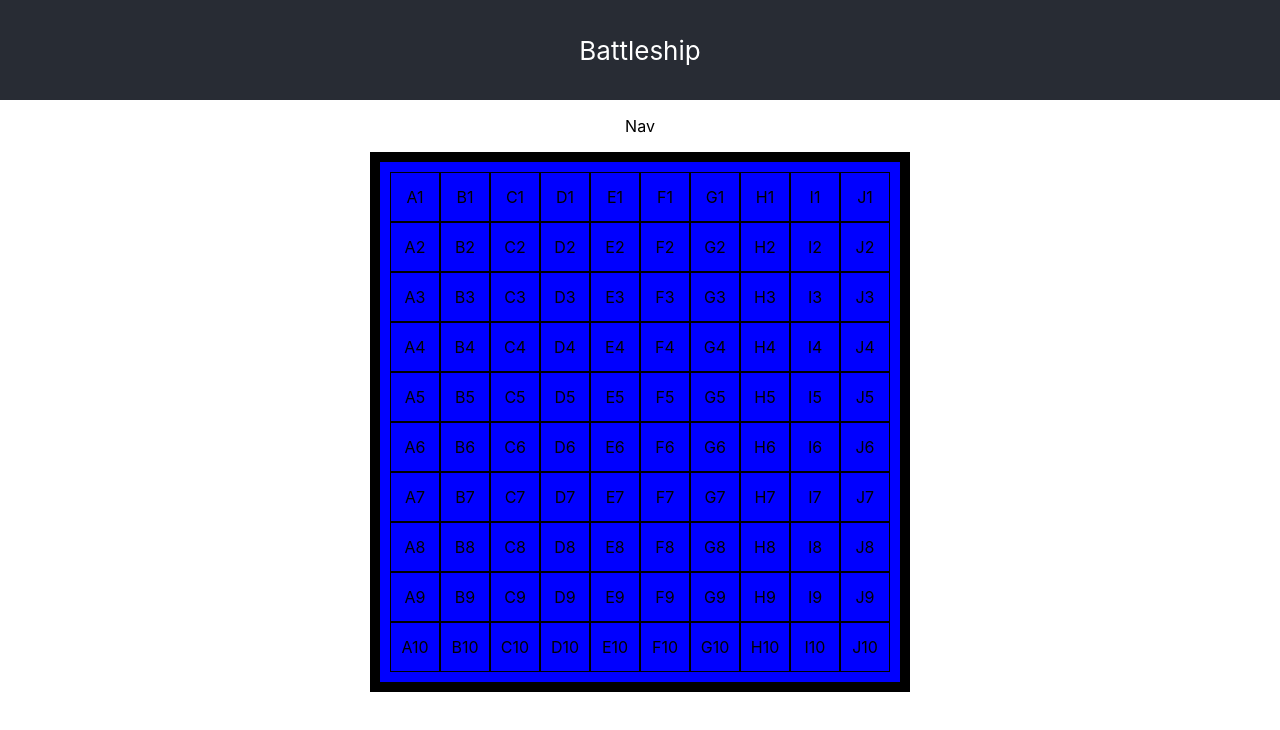
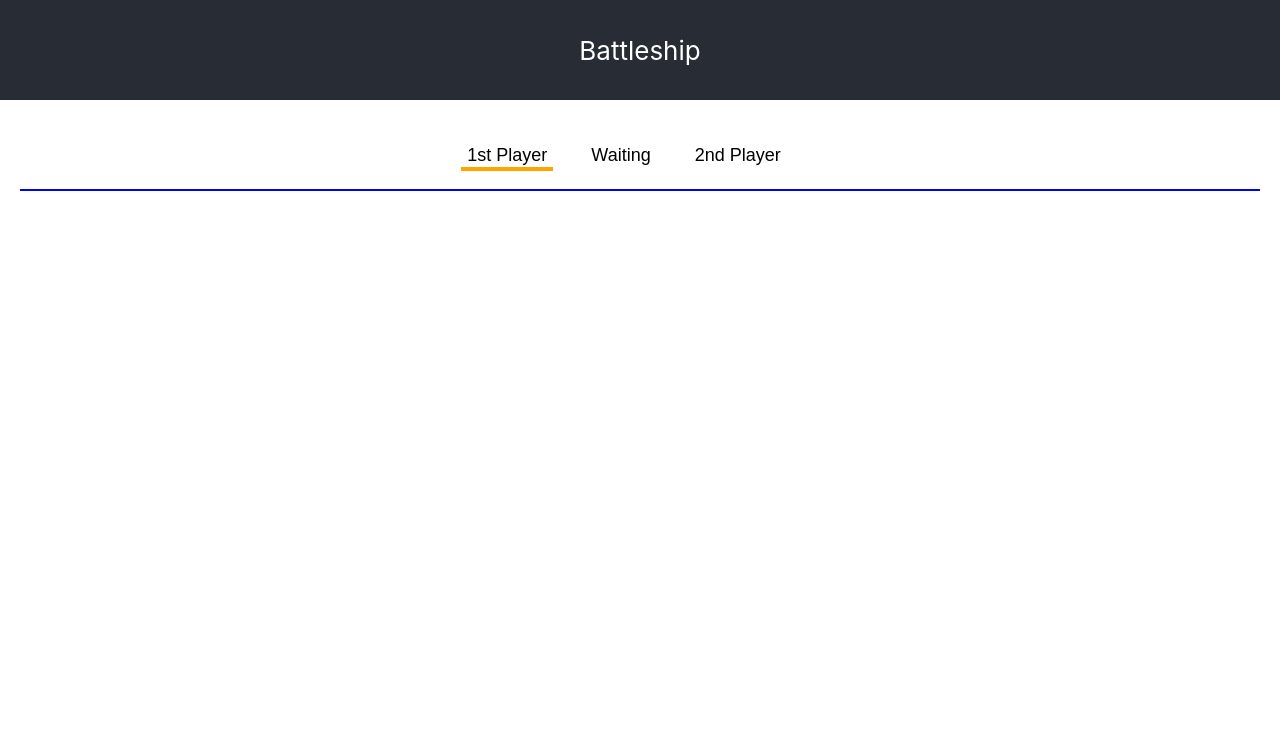
Before and after one commit to ymeynot45/Battle_Mock_testing, a React (Create React App) app: page / in a window 1280 px wide. Shown: the top 730 px of the page. Built offline with nearby package versions, Linux system fonts and the light colour scheme.

Commit message:
Nav editing to allow for multiple players. Will remove buttons once app has full functionality.

```diff
--- a/src/App.js
+++ b/src/App.js
@@ -1,33 +1,50 @@
 /* eslint-disable no-unused-vars */
 import './App.css'
-import React from 'react'
+import React, { useState } from 'react'
+import PropTypes from 'prop-types'
 import Nav from './Nav.js'
 import Ship from './Ship.js'
 import Board, { HEIGHT, WIDTH } from './Board.js'
 
 const App = () => {
   const newBoard = new Board(HEIGHT, WIDTH)
-  console.log(newBoard)
-  // const battleShip = new Ship('Battleship', 5, 'playerone')
-  // const airCraftCarrier = new Ship('AirCraftCarrier', 5, 'playerone')
+  const [activeTab, setActiveTab] = useState('playerOne')
+
   return (
     <div className='App-wrapper'>
       <header className='App-header'>
         Battleship
       </header>
-      <Nav/>
+      <Nav
+        activeTab={activeTab}
+        onTabChange={setActiveTab}
+      />
       <main className='App-content'>
-        <div id='boardWrapper'>
+        <Content tab={activeTab}/>
+        {/* <div id='boardWrapper'>
             {newBoard.renderBoard()}
-        </div>
+        </div> */}
       </main>
     </div>
   )
 }
 
-// const Content = () => {
-//   const temp = new Ship()
-//   return <p>{temp}</p>
-// }
+const Content = ({ tab }) => {
+  switch (tab) {
+    case 'playerOne':
+      return ''
+    case 'playerTwo':
+      return ''
+    case 'holding':
+      return ''
+    case 'winner':
+      return ''
+    default:
+  }
+}
+
+Content.propTypes = {
+  tab: PropTypes.string.isRequired
+}
 
 export default App
--- a/src/Board.css
+++ b/src/Board.css
@@ -1,11 +1,3 @@
-.boardCell{
-  display: flex;
-  border: 1px solid black;
-  margin: 0%;
-  align-items:center;
-  justify-content:center;
-}
-
 #squareWrapper {
   display: flex;
   background-color: blue;
@@ -21,3 +13,25 @@
   justify-self: center;
   border: 10px solid black;
 }
+
+.boardCell{
+  display: flex;
+  border: 1px solid black;
+  margin: 0%;
+  align-items:center;
+  justify-content:center;
+  padding: 0%;
+}
+
+.cellButton{
+  background: none;
+  border: none;
+  padding: 0;
+  margin: 0;
+  height: 100%;
+  width: 100%;
+}
+
+.cellButton[disabled] {
+  background-color: Red;
+}
--- a/src/Board.js
+++ b/src/Board.js
@@ -14,7 +14,7 @@ const Board = function (boardHeight, boardWidth) {
       console.log(currentRow)
       for (let l = 0; l < width; l++) {
         const keyId = columHeaders[l] + currentRow
-        boardStructure.push(<li key={keyId} id={keyId} className={'row' + currentRow + ' ' + 'boardCell'} > {columHeaders[l] + currentRow}</li>)
+        boardStructure.push(<li key={keyId} id={keyId} className={'row' + currentRow + ' ' + 'boardCell'} > <button className='cellButton' onClick={() => dispatch({ type: keyId })} variant="text"> {columHeaders[l] + currentRow}</button></li>)
       }
     }
   }
--- a/src/Nav.css
+++ b/src/Nav.css
@@ -0,0 +1,42 @@
+.app{
+  max-width: 800px;
+  margin: 0 auto;
+}
+
+.App-nav{
+  margin: 20px;
+  padding: 18px;
+  border-bottom: 2px solid blue;
+}
+
+.App-nav ul{
+  padding: 0;
+  margin: 0;
+}
+
+.App-nav button{
+  font-size: 18px;
+  background: transparent;
+  border: none;
+  cursor: pointer;
+}
+
+.App-nav-tab{
+  list-style: none;
+  display: inline-block;
+  margin-right: 32px;
+  font-size: 24px;
+  border-bottom: 4px solid transparent;
+}
+
+.App-nav-tab button:hover{
+  color: gray;
+}
+
+.App-nav-tab.selected {
+  border-bottom-color: orange;
+}
+
+.App-content{
+  margin: 0 20px;
+}
--- a/src/Nav.js
+++ b/src/Nav.js
@@ -1,8 +1,38 @@
 import React from 'react'
+import PropTypes from 'prop-types'
 import './Nav.css'
 
-const Nav = () => {
-  return <p>Nav</p>
+const Nav = ({ activeTab, onTabChange }) => {
+  const activePlayer = tabName =>
+  `App-nav-tab ${
+    activeTab === tabName ? 'selected' : ''
+  }`
+
+  return ( // Later remove the buttons so only the app changes the tabs
+    <nav className="App-nav">
+      <ul>
+        <li className={activePlayer('playerOne')}>
+          <button onClick={() => onTabChange('playerOne')}>
+            1st Player
+          </button>
+        </li>
+        <li className={activePlayer('holding')}>
+          <button onClick={() => onTabChange('holding')}>
+            Waiting
+          </button>
+        </li>
+        <li className={activePlayer('playerTwo')}>
+          <button onClick={() => onTabChange('playerTwo')}>
+            2nd Player
+          </button>
+        </li>
+      </ul>
+    </nav>
+  )
+}
+Nav.propTypes = {
+  activeTab: PropTypes.string.isRequired,
+  onTabChange: PropTypes.func.isRequired
 }
 
 export default Nav
```
